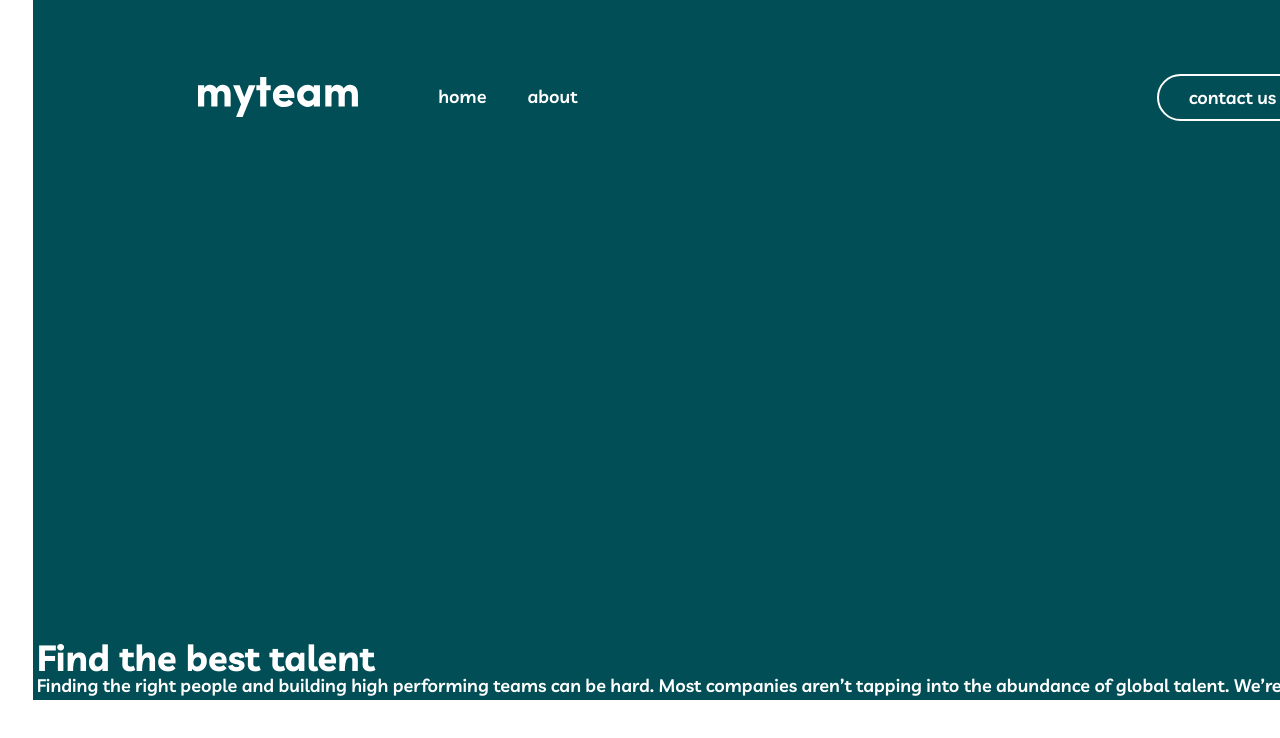
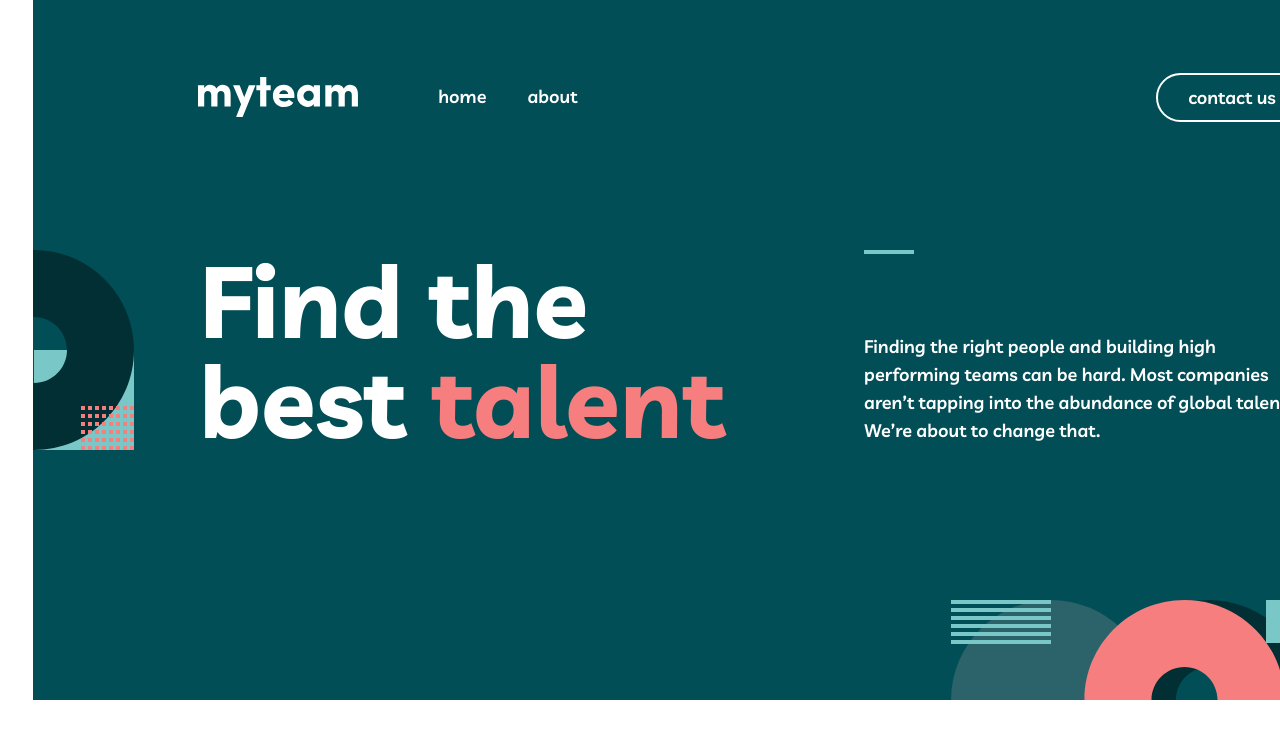
Before and after one commit to adarshcodes/premium-myteam, a website: page index.html in a window 1280 px wide. Shown: the top 738 px of the page. Drawn offline with Linux system fonts and the light colour scheme.

Commit message:
completed-header-section

```diff
--- a/index.html
+++ b/index.html
@@ -30,12 +30,13 @@
       </nav>
 
       <div class="content">
-        <h1 class="content__heading">Find the best <span>talent</span></h1>
-        <p class="content__para">
-          Finding the right people and building high performing teams can
-          be hard. Most companies aren’t tapping into the abundance of global
-          talent. We’re about to change that.
-        </p>
+        <h1 class="content__heading">Find the <br> best <span class="content__heading-coral">talent</span></h1>
+        <div class="content__para-div">
+          <div class="content__dashed"></div>
+          <p class="content__para">Finding the right people and building high performing teams can
+            be hard. Most companies aren’t tapping into the abundance of global
+            talent. We’re about to change that.</p>
+        </div>
       </div>
     </header>
 
--- a/sass/_components.scss
+++ b/sass/_components.scss
@@ -1,6 +1,14 @@
 //###################################################//
 // TOP NAVIGATION
 // #################################################//
+
+.user-nav {
+  display: flex;
+  justify-content: space-between;
+  align-items: center;
+  width: 111rem;
+  height: 4.8rem;
+  margin-top: 7.3rem;
 
   .logo {
     width: 15.995rem;
@@ -39,8 +47,8 @@
     border-radius: 10rem;
     font-family: inherit;
     font-size: inherit;
-  padding: 1rem 3rem;
-  transition: all .2s;
+    padding: 1.1rem 3.05rem;
+    transition: all 0.2s;
     cursor: pointer;
 
     &:focus {
@@ -56,3 +64,42 @@
       color: $color-secondary-dark-green-3;
     }
   }
+}
+
+.content {
+  padding: 12.9rem 16.6rem 25rem;
+  display: flex;
+  justify-content: space-between;
+  align-items: center;
+  background-image: url('../images/bg-pattern-home-1.svg'), url("../images/bg-pattern-home-2.svg");
+  background-repeat: no-repeat;
+  background-position: top 12.9rem left -9.9rem, bottom right 16.45rem;
+
+  &__heading {
+    flex: 0 0 60%;
+    font-size: 10rem;
+    line-height: 10rem;
+  }
+
+  &__heading-coral {
+    color: $color-primary-coral;
+  }
+
+  &__para-div {
+    display: flex;
+    flex-direction: column;
+    justify-content: space-between;
+    flex-grow: 1;
+    align-self: stretch;
+  }
+
+  &__dashed {
+    width: 4.95rem;
+    height: 0.35rem;
+    background-color: $color-secondary-light-blue;
+  }
+
+  &__para {
+    margin-bottom: 0.5rem;
+  }
+}
--- a/sass/_layout.scss
+++ b/sass/_layout.scss
@@ -9,15 +9,6 @@
   background-color: $color-primary-green;
   display: flex;
   flex-direction: column;
-  justify-content: space-between;
+  justify-content: flex-start;
   align-items: center;
-
-  .user-nav {
-    display: flex;
-    justify-content: space-between;
-    align-items: center;
-    width: 111rem;
-    height: 4.8rem;
-    margin-top: 7.3rem;
-  }
 }
```
Also changed, not shown: css/style.css. Lines whose indentation alone changed are shown as unchanged.
